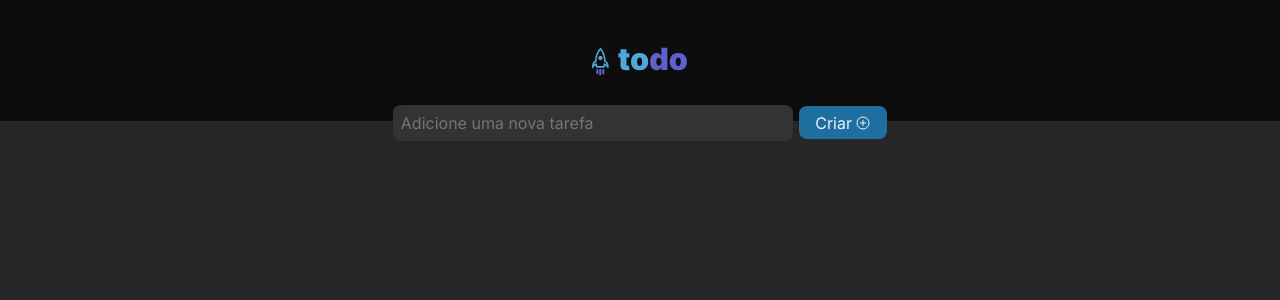
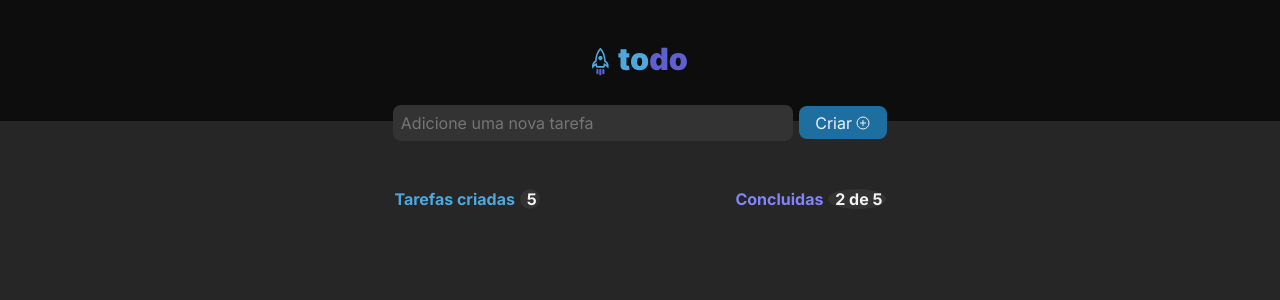
Before and after one commit to horquidia-lima/toDoList, a React (Vite) app in the folder ToDoList-js/ToDoList/: page / in a window 1280 px wide. Shown: the top 300 px of the page. Built offline with nearby package versions, Linux system fonts and the light colour scheme.

Commit message:
monitor de tareas css

```diff
--- a/ToDoList-js/ToDoList/src/App.jsx
+++ b/ToDoList-js/ToDoList/src/App.jsx
@@ -1,5 +1,6 @@
 import { Header } from './components/Header'
 import { Task } from './components/Task'
+import { TasksCreated } from './components/TasksCreated'
 import './global.css'
 
 export function App() {
@@ -7,6 +8,7 @@ export function App() {
     <div>
       <Header/>
       <Task/>
+      <TasksCreated/>
     </div>
   )
 }
--- /dev/null
+++ b/ToDoList-js/ToDoList/src/components/TasksCreated.jsx
@@ -0,0 +1,20 @@
+import styles from './TasksCreated.module.css'
+
+export function TasksCreated(){
+    return(
+        <div className={styles.tareasCreadas}>
+            <div className={styles.statusTareas}>
+                <p>
+                    Tarefas criadas
+                    <span> 5</span>
+                </p>
+
+                <p>
+                    Concluidas
+                    <span> 2 de 5</span>
+                </p>
+            </div>
+
+        </div>
+    )
+}
--- /dev/null
+++ b/ToDoList-js/ToDoList/src/components/TasksCreated.module.css
@@ -0,0 +1,30 @@
+.tareasCreadas {
+    display: flex;
+    flex-direction: column;
+
+    width: 30.7rem;
+    margin: 3rem auto 0;
+}
+
+.statusTareas {
+    display: flex;
+    justify-content: space-between;
+}
+
+.statusTareas > p {
+    color: var(--purple);
+    font-weight: bold;
+}
+
+.statusTareas > p:first-child {
+    color: var(--blue);
+    font-weight: bold;
+}
+
+span {
+    color: var(--gray-100);
+    background: var(--gray-400);
+    border-radius: 50%;
+    padding: 0 .2rem;
+    margin-left: .3rem;
+}
```
